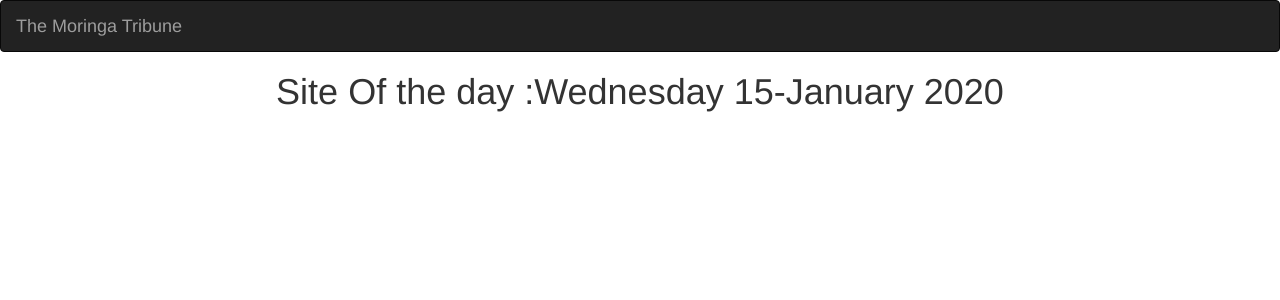
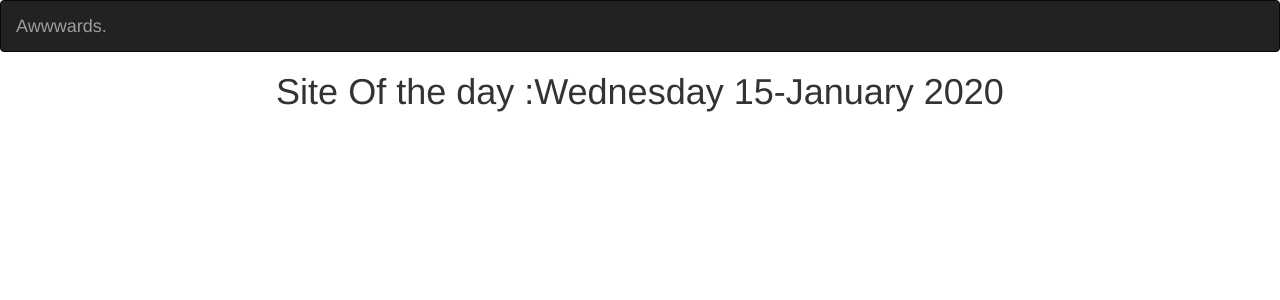
Before and after one commit to alishakavene/Awwwards, a Django app: template awwards/templates/all-awwards/base.html in a window 1280 px wide. Shown: the top 300 px of the page. Run offline with Django 3.2, Linux system fonts and the light colour scheme; the template is opened without the code that fills it: most values are stand-ins (such as "Sample title", 1, 10 or a date in 2020); some libraries are stand-ins or nearby versions.

Commit message:
add navbar

```diff
--- a/awwards/templates/navbar.html
+++ b/awwards/templates/navbar.html
@@ -11,7 +11,7 @@
     <nav class="navbar navbar-inverse">
         <div class="container-fluid">
             <div class="navbar-header">
-                <a class="navbar-brand" href="/awwards/">The Moringa Tribune</a>
+                <a class="navbar-brand" href="/awwards/">Awwwards.</a>
             </div>
         </div>
     </nav>
```
